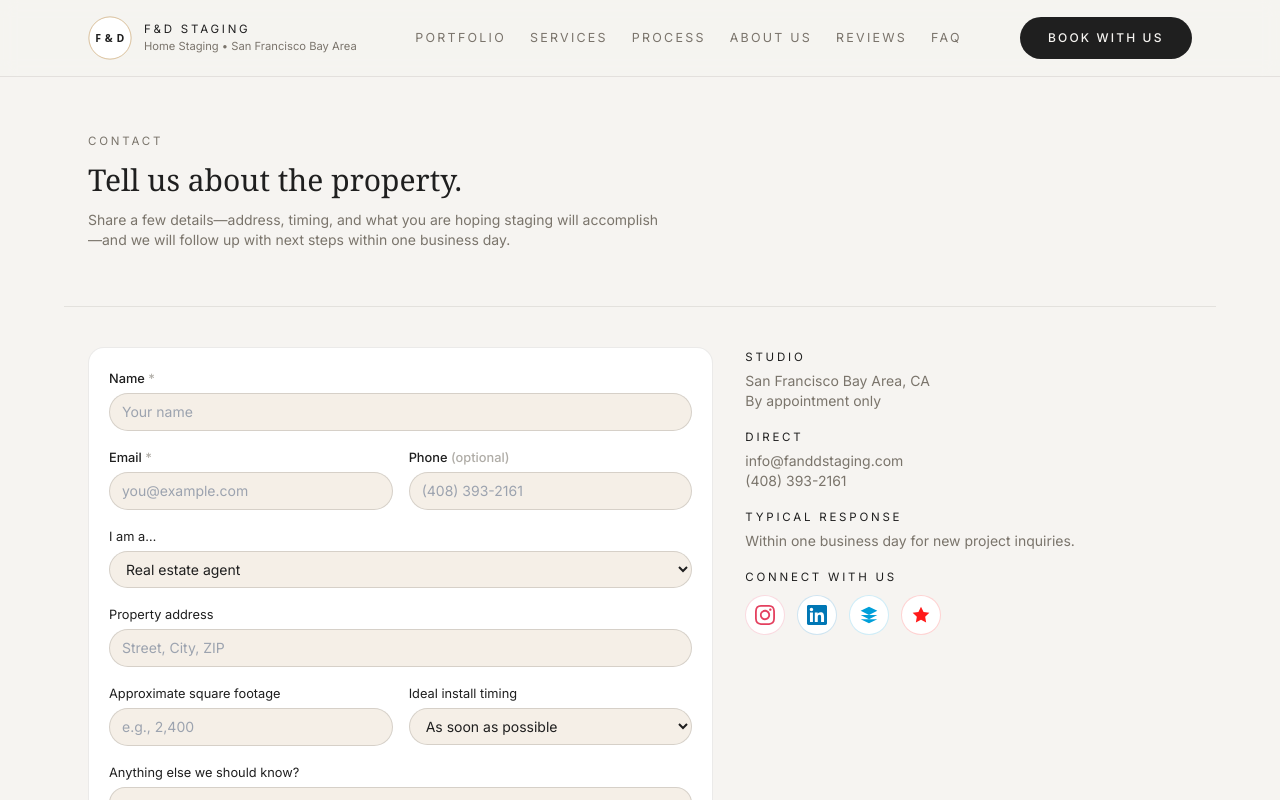
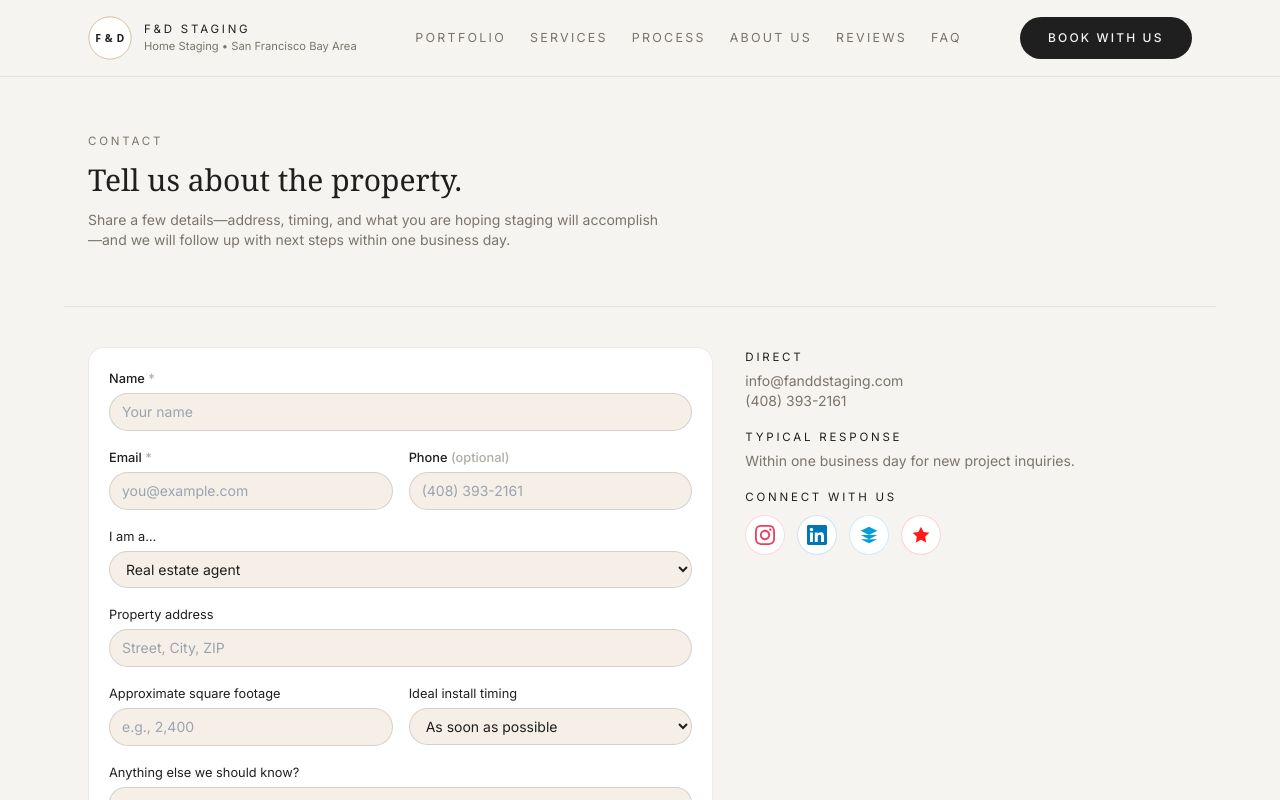
Before and after one commit to timothychengg/fd-staging, a Next.js app: page /contact in a window 1280 px wide. Shown: the top 800 px of the page. Built offline with nearby package versions, Linux system fonts and the light colour scheme.

Commit message:
Swap founder titles: Fiona as Founder, Daniel as Co-Founder & Operations Manager, remove Studio section from contact

```diff
--- a/app/about/page.js
+++ b/app/about/page.js
@@ -98,33 +98,6 @@ export default function AboutPage() {
               <div className='flex items-center gap-3'>
                 <div className='relative h-12 w-12 shrink-0 overflow-hidden rounded-full bg-[#e9e2d7]'>
                   <Image
-                    src='/daniel.png'
-                    alt='Daniel Hwang'
-                    fill
-                    className='object-cover object-center rounded-full'
-                    style={{ transform: 'scale(1.1)' }}
-                    sizes='48px'
-                  />
-                </div>
-                <div>
-                  <h3 className='text-sm font-semibold text-luxtxt'>
-                    Daniel Hwang
-                  </h3>
-                  <p className='text-[0.8rem] text-luxmuted'>Founder</p>
-                </div>
-              </div>
-              <p className='text-luxmuted leading-relaxed'>
-                Daniel brings together design expertise, real estate knowledge,
-                and visual storytelling to create compelling staged
-                environments. He focuses on lighting, spatial composition, and
-                meticulous attention to detail that transforms properties into
-                market-ready spaces.
-              </p>
-            </article>
-            <article className='space-y-3 rounded-2xl border border-luxmuted/15 bg-white p-6 transition-shadow hover:shadow-lg'>
-              <div className='flex items-center gap-3'>
-                <div className='relative h-12 w-12 shrink-0 overflow-hidden rounded-full bg-[#e9e2d7]'>
-                  <Image
                     src='/fiona.png'
                     alt='Fiona Lu'
                     fill
@@ -138,7 +111,7 @@ export default function AboutPage() {
                     Fiona Lu
                   </h3>
                   <p className='text-[0.8rem] text-luxmuted'>
-                    Co-Founder &amp; Creative Director
+                    Founder &amp; Creative Director
                   </p>
                 </div>
               </div>
@@ -149,6 +122,35 @@ export default function AboutPage() {
                 thoughtful use of lighting, balanced layouts, and curated décor
                 adds warmth and approachability while maintaining a polished,
                 contemporary feel.
+              </p>
+            </article>
+            <article className='space-y-3 rounded-2xl border border-luxmuted/15 bg-white p-6 transition-shadow hover:shadow-lg'>
+              <div className='flex items-center gap-3'>
+                <div className='relative h-12 w-12 shrink-0 overflow-hidden rounded-full bg-[#e9e2d7]'>
+                  <Image
+                    src='/daniel.png'
+                    alt='Daniel Hwang'
+                    fill
+                    className='object-cover object-center rounded-full'
+                    style={{ transform: 'scale(1.1)' }}
+                    sizes='48px'
+                  />
+                </div>
+                <div>
+                  <h3 className='text-sm font-semibold text-luxtxt'>
+                    Daniel Hwang
+                  </h3>
+                  <p className='text-[0.8rem] text-luxmuted'>
+                    Co-Founder &amp; Operations Manager
+                  </p>
+                </div>
+              </div>
+              <p className='text-luxmuted leading-relaxed'>
+                Daniel brings together design expertise, real estate knowledge,
+                and visual storytelling to create compelling staged
+                environments. He focuses on lighting, spatial composition, and
+                meticulous attention to detail that transforms properties into
+                market-ready spaces.
               </p>
             </article>
             <article className='space-y-3 rounded-2xl border border-luxmuted/15 bg-white p-6 transition-shadow hover:shadow-lg'>
--- a/app/contact/page.js
+++ b/app/contact/page.js
@@ -40,14 +40,6 @@ export default function ContactPage() {
         <ContactForm />
         <aside className='space-y-4 text-sm text-luxmuted'>
           <div>
-            <h2 className='tagline mb-1 text-[0.7rem] text-luxtxt'>Studio</h2>
-            <p>
-              San Francisco Bay Area, CA
-              <br />
-              By appointment only
-            </p>
-          </div>
-          <div>
             <h2 className='tagline mb-1 text-[0.7rem] text-luxtxt'>Direct</h2>
             <p>
               info@fanddstaging.com
```
